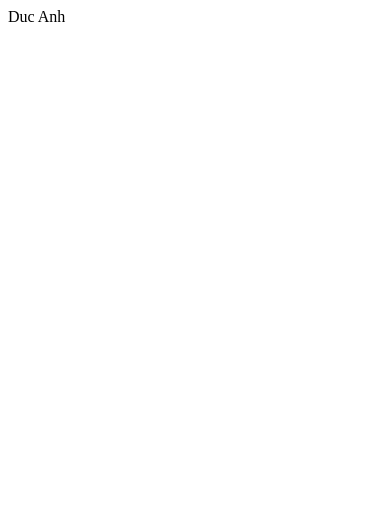
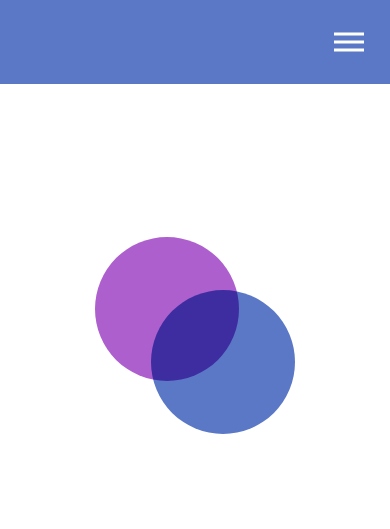
Before and after one commit to anhnd012/ProductList, a plain HTML site: page Hello/index.html in a window 390 px wide. Shown: the top 529 px of the page. Drawn offline with Linux system fonts and the light colour scheme.

Commit message:
add file

```diff
--- /dev/null
+++ b/Hello/app.js
@@ -0,0 +1,10 @@
+const hamburger = document.querySelector(".hamburger");
+const navLinks = document.querySelector(".nav-links");
+const links = document.querySelectorAll(".nav-links li");
+
+hamburger.addEventListener("click", () => {
+  navLinks.classList.toggle("open");
+  links.forEach(link => {
+    link.classList.toggle("fade");
+  });
+});
--- a/Hello/index.html
+++ b/Hello/index.html
@@ -1,12 +1,31 @@
 <!DOCTYPE html>
 <html lang="en">
-<head>
-    <meta charset="UTF-8">
-    <meta http-equiv="X-UA-Compatible" content="IE=edge">
-    <meta name="viewport" content="width=device-width, initial-scale=1.0">
-    <title>HelloWorld</title>
-</head>
-<body>
-    <div>Duc Anh</div>
-</body>
+  <head>
+    <meta charset="UTF-8" />
+    <meta name="viewport" content="width=device-width, initial-scale=1.0" />
+    <meta http-equiv="X-UA-Compatible" content="ie=edge" />
+    <link rel="stylesheet" href="./style.css" />
+    <title>Bubble Effect</title>
+  </head>
+  <body>
+    <nav>
+      <div class="hamburger">
+        <div class="line"></div>
+        <div class="line"></div>
+        <div class="line"></div>
+      </div>
+      <ul class="nav-links">
+        <li><a href="#">About</a></li>
+        <li><a href="#">Contact</a></li>
+        <li><a href="#">Projects</a></li>
+      </ul>
+    </nav>
+
+    <section class="landing">
+      <img src="./circles.svg" alt="dots" />
+      <h1>Dots</h1>
+    </section>
+
+    <script src="app.js"></script>
+  </body>
 </html>
--- /dev/null
+++ b/Hello/style.css
@@ -0,0 +1,101 @@
+* {
+    margin: 0;
+    padding: 0;
+    box-sizing: border-box;
+  }
+  body {
+    font-family: sans-serif;
+  }
+
+  nav {
+    height: 10vh;
+    background: #5b78c7;
+  }
+
+  .nav-links {
+    display: flex;
+    list-style: none;
+    width: 50%;
+    height: 100%;
+    justify-content: space-around;
+    align-items: center;
+    margin-left: auto;
+  }
+
+  .nav-links li a {
+    color: white;
+    text-decoration: none;
+    font-size: 16px;
+  }
+
+  .landing {
+    height: 90vh;
+    display: flex;
+    justify-content: center;
+    align-items: center;
+  }
+
+  .landing h1 {
+    margin: 100px;
+    font-size: 50px;
+    color: #ae5fce;
+  }
+
+  @media screen and (max-width: 768px) {
+    .line {
+      width: 30px;
+      height: 3px;
+      background: white;
+      margin: 5px;
+    }
+    nav {
+      position: relative;
+    }
+
+    .hamburger {
+      position: absolute;
+      cursor: pointer;
+      right: 5%;
+      top: 50%;
+      transform: translate(-5%, -50%);
+      z-index: 2;
+    }
+
+    .nav-links {
+      position: fixed;
+      background: #5b78c7;
+      height: 100vh;
+      width: 100%;
+      flex-direction: column;
+      clip-path: circle(100px at 90% -10%);
+      -webkit-clip-path: circle(100px at 90% -10%);
+      transition: all 1s ease-out;
+      pointer-events: none;
+    }
+    .nav-links.open {
+      clip-path: circle(1000px at 90% -10%);
+      -webkit-clip-path: circle(1000px at 90% -10%);
+      pointer-events: all;
+    }
+    .landing {
+      flex-direction: column;
+    }
+    .nav-links li {
+      opacity: 0;
+    }
+    .nav-links li a {
+      font-size: 25px;
+    }
+    .nav-links li:nth-child(1) {
+      transition: all 0.5s ease 0.2s;
+    }
+    .nav-links li:nth-child(2) {
+      transition: all 0.5s ease 0.4s;
+    }
+    .nav-links li:nth-child(3) {
+      transition: all 0.5s ease 0.6s;
+    }
+    li.fade {
+      opacity: 1;
+    }
+  }
```
Also changed, not shown: Hello/circles.svg (added).
